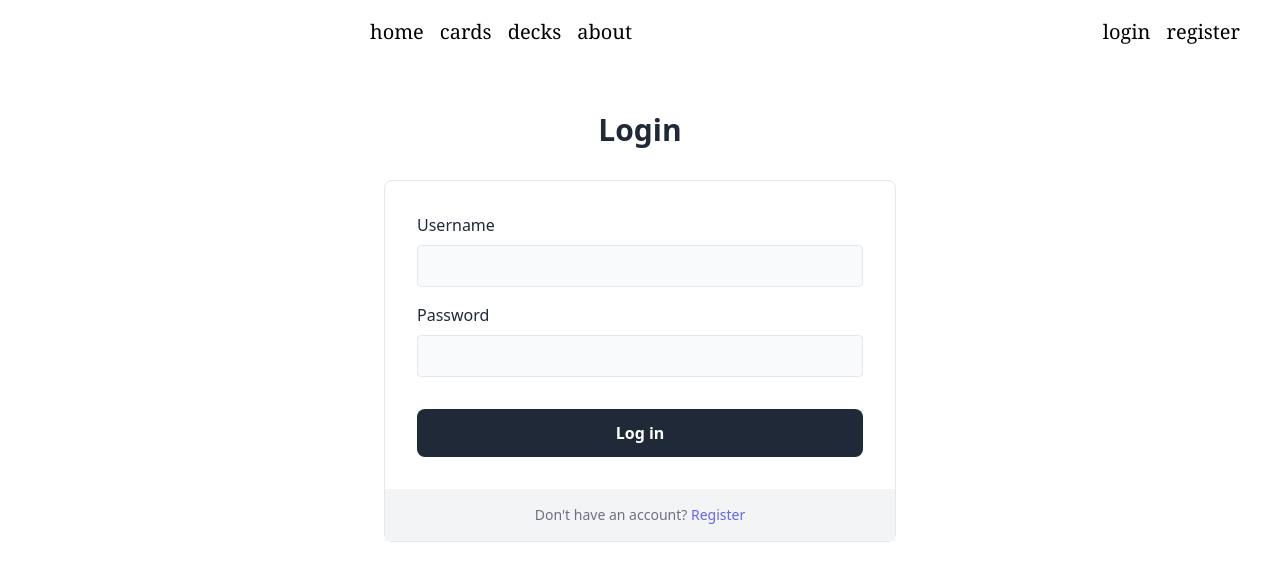
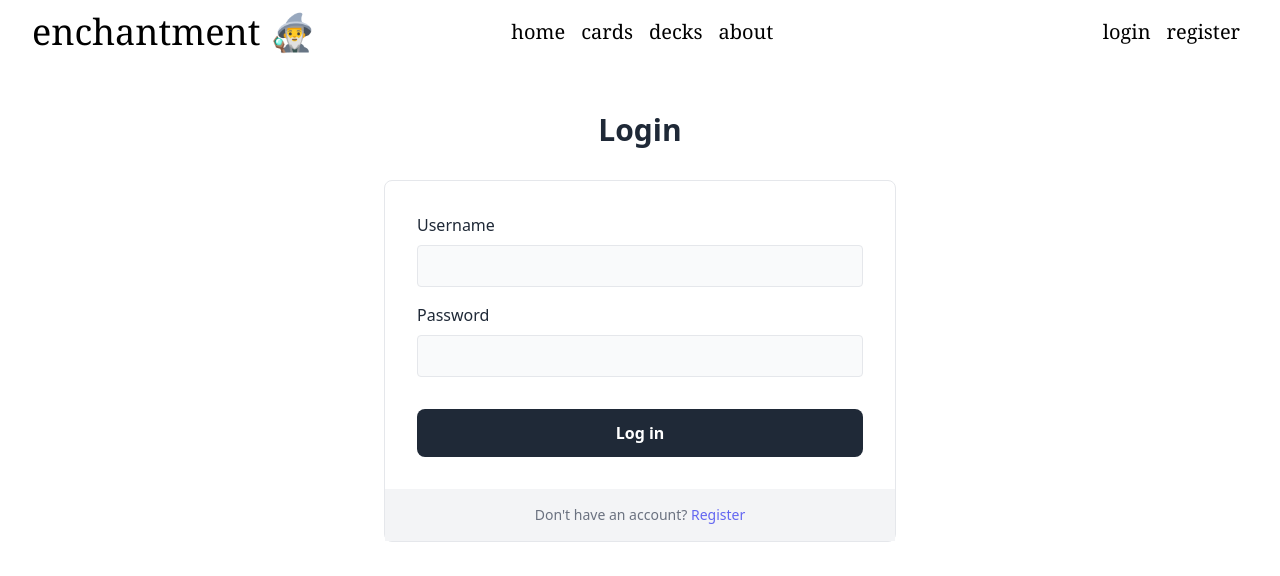
Before and after one commit to vincentpalomo/enchantment, a React (Create React App) app: page /login in a window 1280 px wide. Shown: the top 576 px of the page. Built offline with nearby package versions, Linux system fonts and the light colour scheme; no server answers.

Commit message:
updated navbar styling and included logged on user

```diff
--- a/src/components/Login.tsx
+++ b/src/components/Login.tsx
@@ -11,7 +11,6 @@ const Login = (props: Props) => {
   const [password, setPassword] = useState('');
   const [message, setMessage] = useState('');
   const history = useNavigate();
-  console.log(username);
 
   const login = async (e: { preventDefault: () => void }) => {
     e.preventDefault();
--- a/src/components/Navbar.tsx
+++ b/src/components/Navbar.tsx
@@ -1,9 +1,16 @@
 import React, { useState } from 'react';
 import { Link, useNavigate } from 'react-router-dom';
+
+type LoggedUser = {
+  id: number;
+  username: string;
+  avatar: string;
+};
 
 type Props = {
   online: boolean;
   user: string;
+  loggedUser: LoggedUser | null;
   setUser: (username: string) => void;
   setOnline: (arg0: boolean) => void;
 };
@@ -20,8 +27,6 @@ const Navbar = (props: Props) => {
     navigate('/');
     setIsMenuOpen(false);
   };
-
-  console.log(props.online);
 
   const handleToggleMenu = () => {
     setIsMenuOpen(!isMenuOpen);
@@ -89,7 +94,9 @@ const Navbar = (props: Props) => {
                   src='https://i.ibb.co/F0nkS0z/Avatar.png'
                   className='object-cover w-10 h-10 rounded-full'
                 /> */}
-                <span className='block m-1 font-serif text-xl text-pink-500'>{props.user}</span>
+                <span className='block m-1 font-serif text-xl text-pink-500'>
+                  {props.loggedUser?.username}
+                </span>
               </div>
               <Link to='/' className='active:text-pink-500'>
                 <button
@@ -109,7 +116,7 @@ const Navbar = (props: Props) => {
           {props.online ? (
             <img
               alt='avatar'
-              src='https://i.ibb.co/F0nkS0z/Avatar.png'
+              src={props.loggedUser?.avatar}
               className='object-cover w-10 h-10 rounded-full'
             />
           ) : (
@@ -120,7 +127,7 @@ const Navbar = (props: Props) => {
 
       <div className='flex items-center'>
         <Link to='/cards'>
-          <span className='hidden font-serif text-4xl text-black'>enchantment 🧙‍♂️</span>
+          <span className='hidden font-serif text-4xl text-black lg:inline'>enchantment 🧙‍♂️</span>
         </Link>
       </div>
       <div className='justify-end flex-1 hidden mr-auto lg:flex'>
--- a/src/index.tsx
+++ b/src/index.tsx
@@ -5,10 +5,17 @@ import { Homepage, Cards, Navbar, About, Login, Register, Decks } from './compon
 import './index.css';
 import { fetchActiveUser, fetchAllCards } from './api/api';
 
+type LoggedUser = {
+  id: number;
+  username: string;
+  avatar: string;
+};
+
 const App = () => {
   const [cards, setCards] = useState([]);
   const [user, setUser] = useState(localStorage.getItem('user') || '');
   const [online, setOnline] = useState(false);
+  const [loggedUser, setLoggedUser] = useState<LoggedUser | null>(null);
 
   useEffect(() => {
     const getCards = async () => {
@@ -29,6 +36,7 @@ const App = () => {
         const currentUser = await fetchActiveUser(user);
         if (currentUser) {
           setOnline(true);
+          setLoggedUser(currentUser);
         } else {
           setOnline(false);
         }
@@ -45,7 +53,13 @@ const App = () => {
     <>
       <BrowserRouter>
         <header>
-          <Navbar online={online} user={user} setUser={setUser} setOnline={setOnline} />
+          <Navbar
+            online={online}
+            user={user}
+            setUser={setUser}
+            setOnline={setOnline}
+            loggedUser={loggedUser}
+          />
         </header>
         <Routes>
           <Route path='/' element={<Homepage />} />
```
Also changed, not shown: src/components/Cards.tsx (+19 -21 lines), 4 other files (tests, documents, lock files or other folders).
